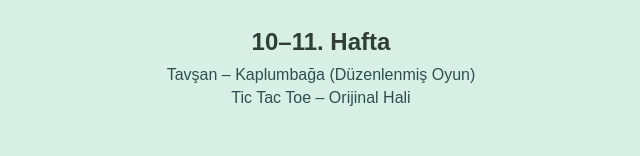
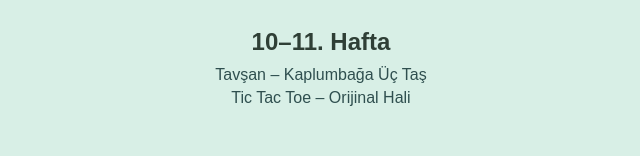
Before and after one commit to azragunduz/azragunduz.github.io, a plain HTML site: page index.html in a window 1280 px wide. Shown: the part 612-768 px from the top of the page, without its empty margins (319-959 px from the left). Drawn offline with Linux system fonts and the light colour scheme.

Commit message:
Update game link to new version

```diff
--- a/index.html
+++ b/index.html
@@ -99,7 +99,7 @@
 <nav>
   <ul>
     <!-- Düzenlenmiş oyun -->
-    <li><a href="oyunlar/tavsan-kaplumbaga/index.html">Tavşan – Kaplumbağa (Düzenlenmiş Oyun)</a></li>
+    <li><a href="oyunlar/düzenlenmiş-oyun/index.html">Tavşan – Kaplumbağa Üç Taş</a></li>
 
     <!-- İlk hali -->
     <li><a href="oyunlar/ilk-oyun/index.html">Tic Tac Toe – Orijinal Hali</a></li>
```
